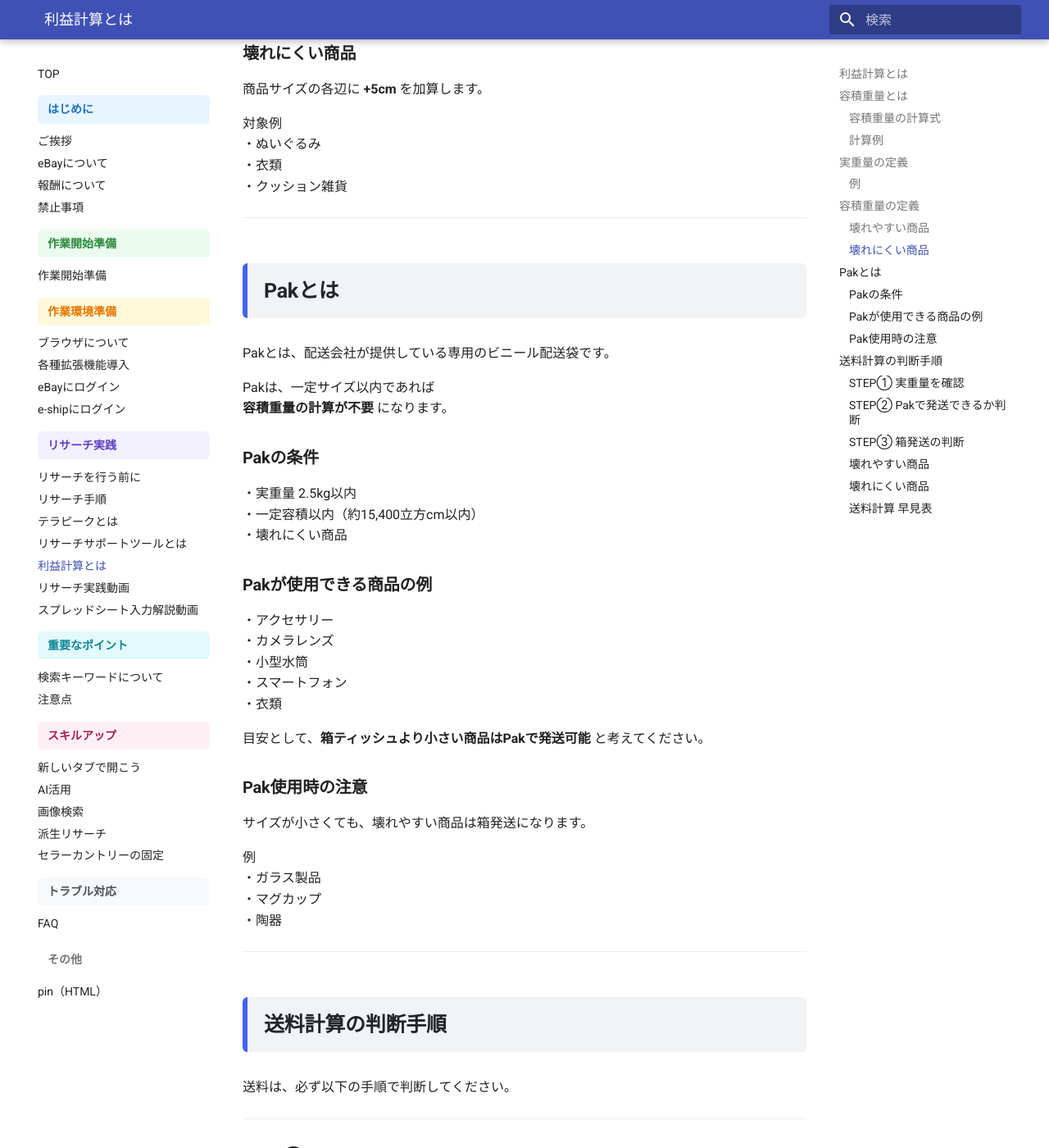
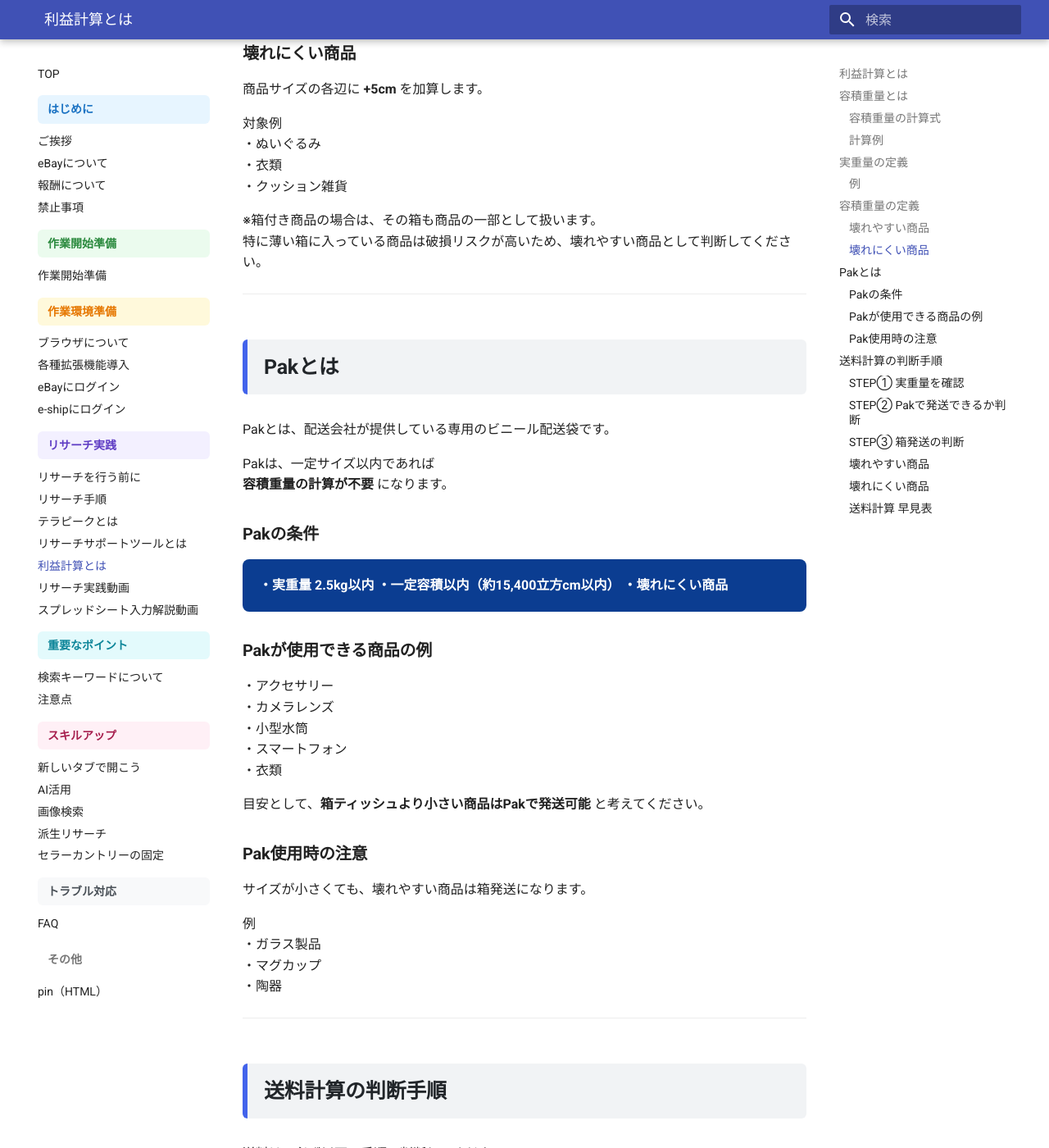
Before and after one commit to jun-hata/outsourcing-manual, an MkDocs documentation site: the page built from docs/research_profit.md, in a window 1280 px wide and 1400 px high, scrolled down 2402 px. Shown: the whole window at 82% size. Built offline with MkDocs 1.6.1 and Material for MkDocs 9.7.7, drawn with Linux system fonts in a browser that asks for light colours.

Commit message:
利益計算

```diff
--- a/docs/research_profit.md
+++ b/docs/research_profit.md
@@ -95,6 +95,9 @@
 ・衣類
 ・クッション雑貨
 
+※箱付き商品の場合は、その箱も商品の一部として扱います。
+特に薄い箱に入っている商品は破損リスクが高いため、壊れやすい商品として判断してください。
+
 ---
 
 ## Pakとは
@@ -106,9 +109,13 @@ Pakは、一定サイズ以内であれば
 
 ### Pakの条件
 
+<div class="pak-box">
+
 ・実重量 2.5kg以内
 ・一定容積以内（約15,400立方cm以内）
 ・壊れにくい商品
+
+</div>
 
 ### Pakが使用できる商品の例
 
--- a/docs/stylesheets/extra.css
+++ b/docs/stylesheets/extra.css
@@ -224,3 +224,21 @@
 .label-green { background: #2f9e44; } /* ① 緑 */
 .label-blue  { background: #1c7ed6; } /* ② 青 */
 .label-pink  { background: #d6336c; } /* ③ ピンク */
+/* =====================================================
+   Pak条件ボックス（濃紺）
+===================================================== */
+
+.pak-box {
+  background: #0b3d91;
+  color: #ffffff;
+  padding: 18px 20px;
+  border-radius: 8px;
+  margin: 16px 0;
+  font-weight: 600;
+  line-height: 1.8;
+}
+
+.pak-box p,
+.pak-box li {
+  color: #ffffff;
+}
```
